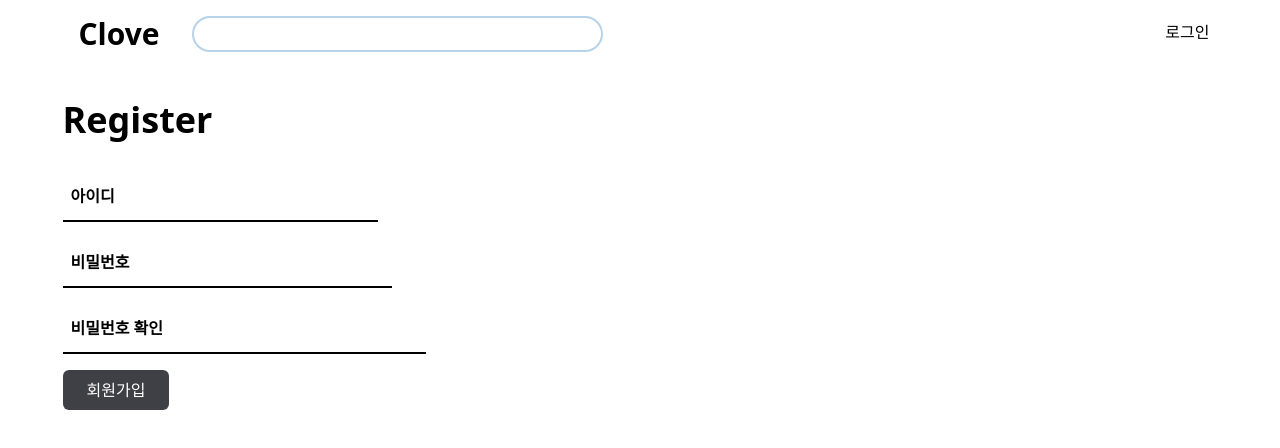
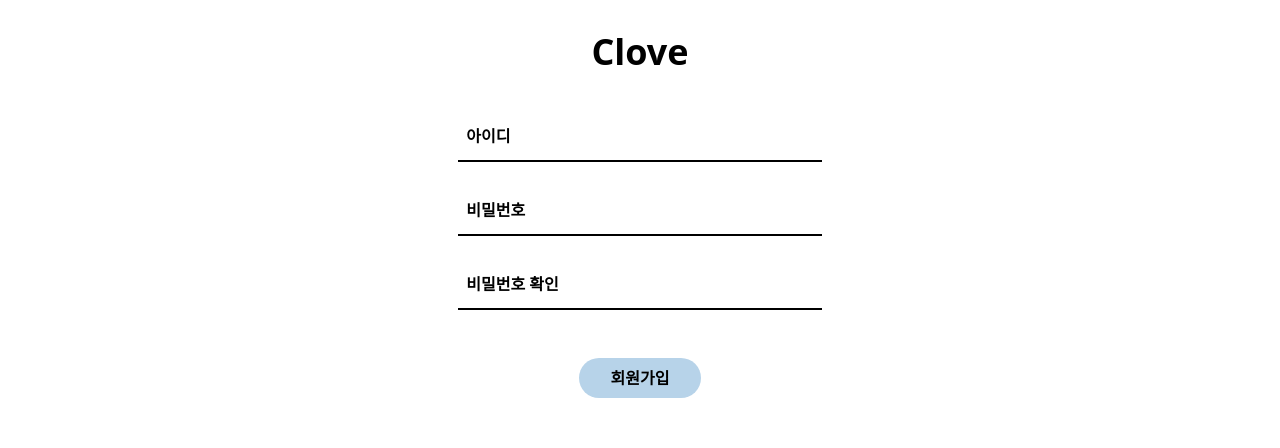
Before and after one commit to clove-pnu/FE-Ticket, a React app: page /register in a window 1280 px wide. Shown: the top 448 px of the page. Built offline with nearby package versions, Linux system fonts and the light colour scheme.

Commit message:
style: 로그인 페이지 및 회원가입 페이지 UI 수정

```diff
--- a/src/App.tsx
+++ b/src/App.tsx
@@ -24,11 +24,10 @@ export default function App() {
               <Route path="/owner/deploy" element={<DeployPage />} />
               <Route path="/owner/podDetail/:podName" element={<PodDetailPage />} />
             </Route>
-
-            {/* Authentication */}
-            <Route path="/login" element={<LoginPage />} />
-            <Route path="/register" element={<RegisterPage />} />
           </Route>
+          {/* Authentication */}
+          <Route path="/login" element={<LoginPage />} />
+          <Route path="/register" element={<RegisterPage />} />
         </Routes>
       </BrowserRouter>
     </AuthProvider>
--- a/src/components/auth/LoginForm.tsx
+++ b/src/components/auth/LoginForm.tsx
@@ -1,3 +1,4 @@
+import Button from '../common/Button';
 import TextInput from '../common/TextInput';
 
 interface LoginFormProps {
@@ -18,9 +19,10 @@ export default function LoginForm({
   return (
     <div>
       <form
-        className="flex flex-col items-start gap-4"
+        className="flex flex-col items-stretch gap-12"
         onSubmit={handleLogin}
       >
+        <div className="flex flex-col gap-6">
           <TextInput
             name="이메일"
             value={email}
@@ -34,12 +36,14 @@ export default function LoginForm({
             secret
             required
           />
-        <button
+        </div>
+        <div className="flex flex-col items-center">
+          <Button
             type="submit"
-          className="rounded-md bg-zinc-700 px-6 py-2 text-white"
           >
             로그인
-        </button>
+          </Button>
+        </div>
       </form>
     </div>
   );
--- a/src/components/auth/SignupForm.tsx
+++ b/src/components/auth/SignupForm.tsx
@@ -1,3 +1,4 @@
+import Button from '../common/Button';
 import TextInput from '../common/TextInput';
 
 interface RegisterFormProps {
@@ -22,9 +23,10 @@ export default function RegisterForm({
   return (
     <div>
       <form
-        className="flex flex-col items-start gap-4"
+        className="flex flex-col items-stretch gap-12"
         onSubmit={handleRegister}
       >
+        <div className="flex flex-col gap-6">
           <TextInput
             name="아이디"
             value={email}
@@ -45,12 +47,14 @@ export default function RegisterForm({
             secret
             required
           />
-        <button
+        </div>
+        <div className="flex flex-col items-center">
+          <Button
             type="submit"
-          className="rounded-md bg-zinc-700 px-6 py-2 text-white"
           >
             회원가입
-        </button>
+          </Button>
+        </div>
       </form>
     </div>
   );
--- a/src/components/common/Button.tsx
+++ b/src/components/common/Button.tsx
@@ -1,6 +1,17 @@
-export default function Button() {
+import { ButtonHTMLAttributes, ReactNode } from 'react';
+
+interface ButtonProps extends ButtonHTMLAttributes<HTMLButtonElement> {
+  children: ReactNode;
+}
+
+export default function Button({ children, ...props }: ButtonProps) {
   return (
-    <>
-    </>
+    <button
+      type="button"
+      className="rounded-full bg-clove-light px-8 py-2 font-bold"
+      {...props}
+    >
+      {children}
+    </button>
   );
 }
--- a/src/pages/auth/LoginPage.tsx
+++ b/src/pages/auth/LoginPage.tsx
@@ -44,8 +44,8 @@ export default function LoginPage() {
 
   return (
     <main>
-      <div className="flex flex-col items-start gap-4 p-4">
-        <h1 className="my-4 text-4xl font-bold">Login</h1>
+      <div className="flex flex-col items-center gap-6 p-4">
+        <Link to="/" className="my-4 text-4xl font-bold">Clove</Link>
         <LoginForm
           email={email}
           setEmail={setEmail}
@@ -53,7 +53,7 @@ export default function LoginPage() {
           setPassword={setPassword}
           handleLogin={handleLogin}
         />
-        <Link to="/register">회원가입</Link>
+        <Link className="underline" to="/register">회원가입</Link>
       </div>
     </main>
   );
--- a/src/pages/auth/SignupPage.tsx
+++ b/src/pages/auth/SignupPage.tsx
@@ -1,5 +1,5 @@
 import { useState } from 'react';
-import { useNavigate } from 'react-router-dom';
+import { Link, useNavigate } from 'react-router-dom';
 import RegisterForm from '../../components/auth/SignupForm';
 import { fetchWithHandler } from '../../utils/fetchWithHandler';
 import { signUp } from '../../apis/auth';
@@ -34,8 +34,8 @@ export default function RegisterPage() {
 
   return (
     <main>
-      <div className="flex flex-col gap-4 p-4">
-        <h1 className="my-4 text-4xl font-bold">Register</h1>
+      <div className="flex flex-col items-center gap-6 p-4">
+        <Link to="/" className="my-4 text-4xl font-bold">Clove</Link>
         <RegisterForm
           email={email}
           setEmail={setEmail}
```
Lines whose indentation alone changed are shown as unchanged.
